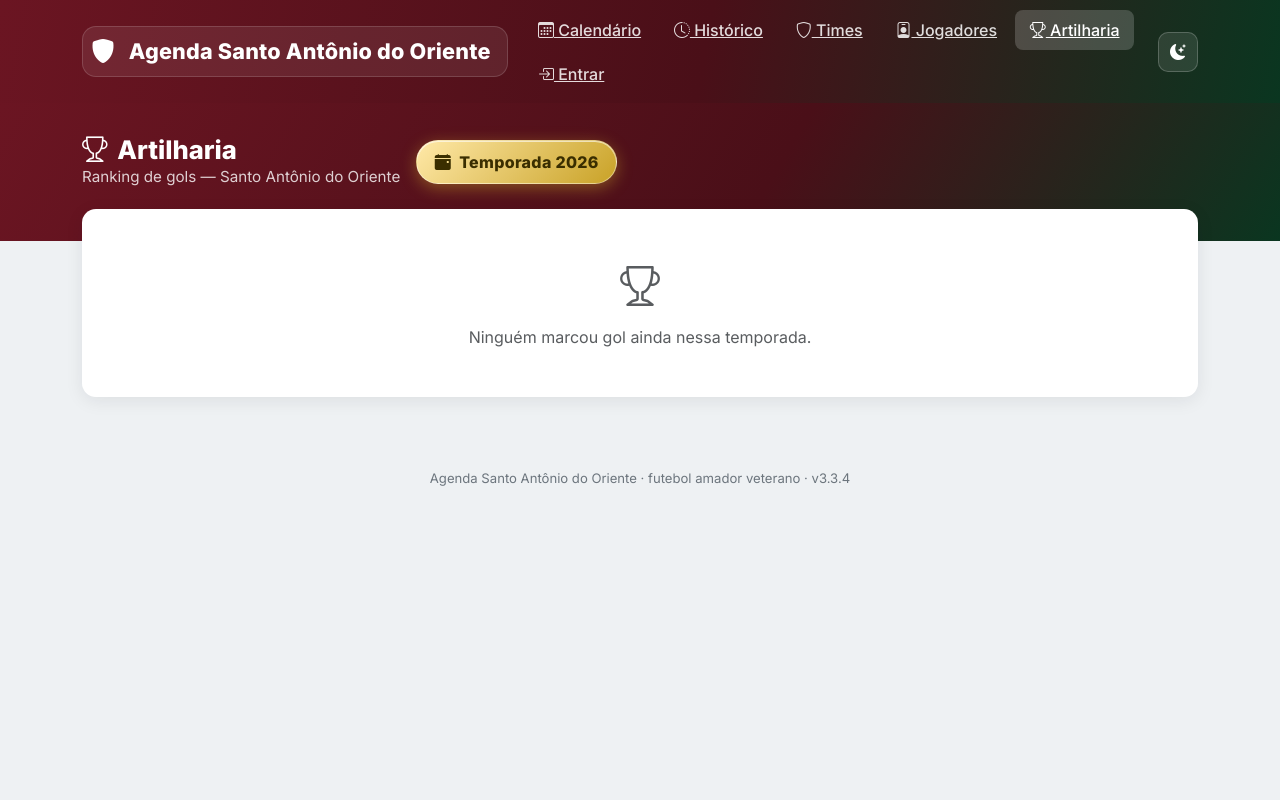
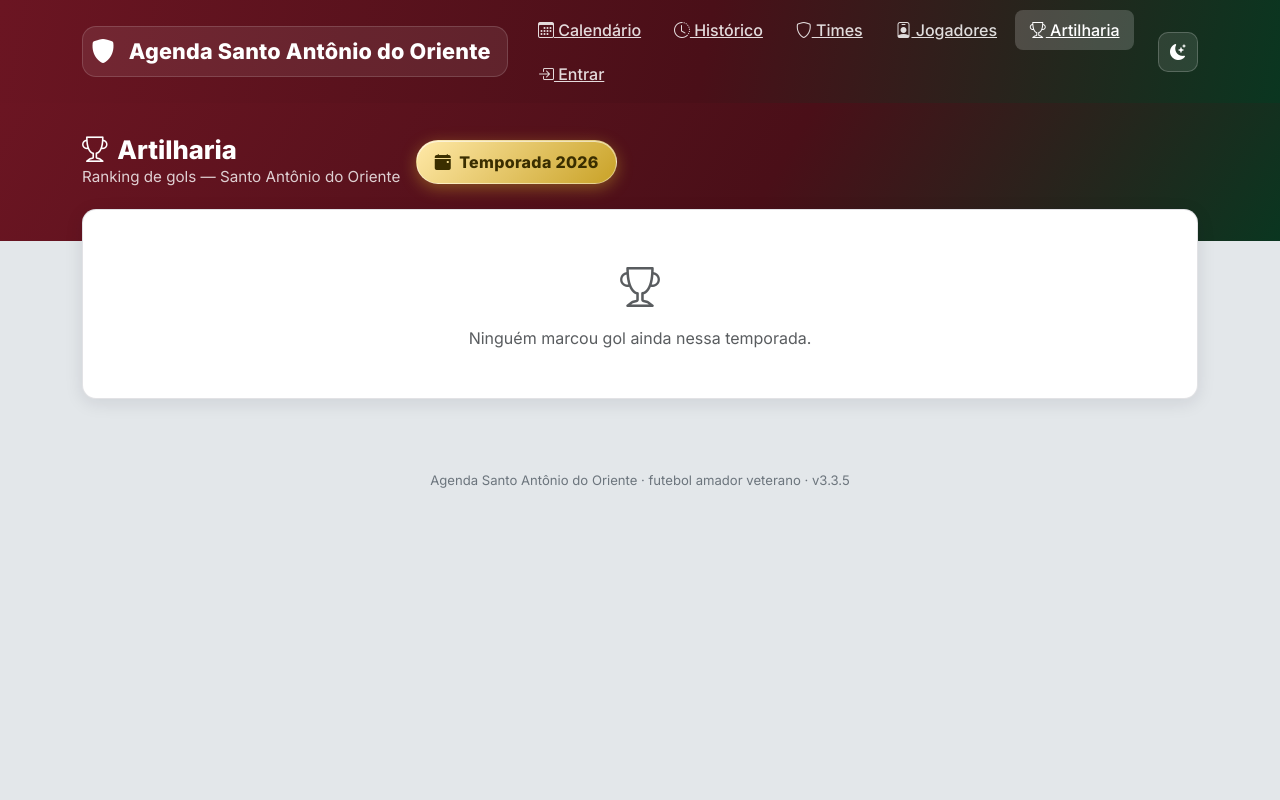
Before and after one commit to leomodolosa-boop/santo-antonio-agenda, a Flask app: page /artilharia in a window 1280 px wide. Run offline with Flask 3, Linux system fonts and the light colour scheme; data that the repository does not hold is empty; some libraries are stand-ins or nearby versions.

Commit message:
Melhora contraste das bordas no modo claro
Cards e o painel de confronto ganharam borda visível e fundo de página
levemente mais escuro — no claro, tudo dependia só de uma sombra sutil e
os cards praticamente se fundiam com o fundo.

```diff
--- a/app.py
+++ b/app.py
@@ -48,7 +48,7 @@ csrf = CSRFProtect(app)
 # Defina SETUP_TOKEN no ambiente (Render → Environment) com um valor só seu.
 SETUP_TOKEN = os.environ.get("SETUP_TOKEN", "trocar-este-codigo-no-render")
 
-APP_VERSION = "3.3.4"
+APP_VERSION = "3.3.5"
 
 ESCUDOS_DIR = Path(__file__).parent / "static" / "escudos"
 ESCUDOS_DIR.mkdir(parents=True, exist_ok=True)
--- a/templates/base.html
+++ b/templates/base.html
@@ -46,7 +46,7 @@
       --sao-verde: #0f4a2c;
       --sao-verde-escuro: #0a3620;
       --sao-dourado: #c9a227;
-      --bg-pagina: #eef1f3;
+      --bg-pagina: #e3e7ea;
       --texto-suave: #6c757d;
     }
 
@@ -166,9 +166,12 @@
 
     /* ---------- Cards ---------- */
     .card {
-      border: none;
+      border: 1px solid rgba(20, 20, 40, .12);
       border-radius: 14px;
-      box-shadow: 0 4px 18px rgba(20, 20, 40, .08);
+      box-shadow: 0 4px 18px rgba(20, 20, 40, .1);
+    }
+    [data-bs-theme="dark"] .card {
+      border-color: rgba(255, 255, 255, .1);
     }
     .card-jogo { border-top: 4px solid var(--sao-verde); }
     .card-pendente { border-top: 4px solid var(--sao-dourado); }
@@ -352,7 +355,7 @@
       background: rgba(255, 255, 255, .05);
       backdrop-filter: blur(22px) saturate(1.35);
       -webkit-backdrop-filter: blur(22px) saturate(1.35);
-      border: 1px solid rgba(20, 20, 40, .08);
+      border: 1px solid rgba(20, 20, 40, .18);
       box-shadow:
         0 14px 40px rgba(20, 20, 40, .16),
         0 2px 8px rgba(20, 20, 40, .08),
```
